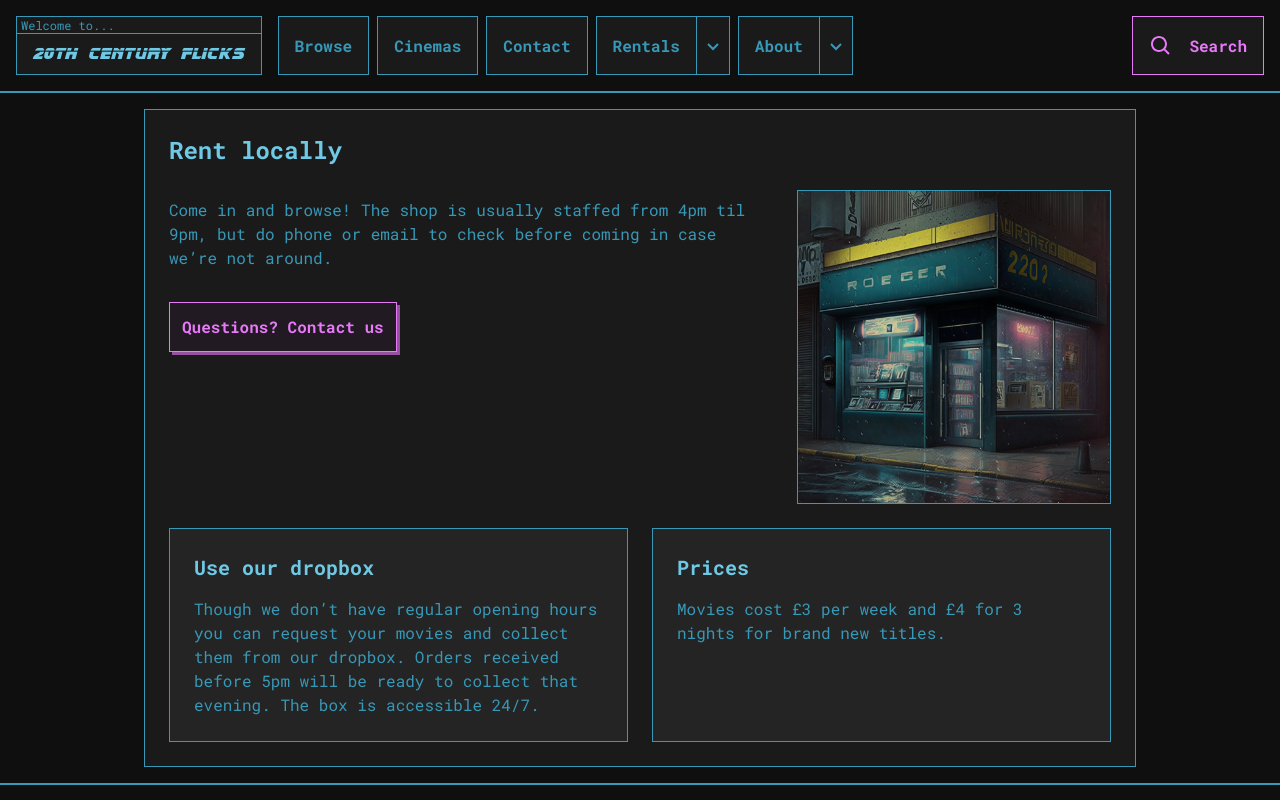
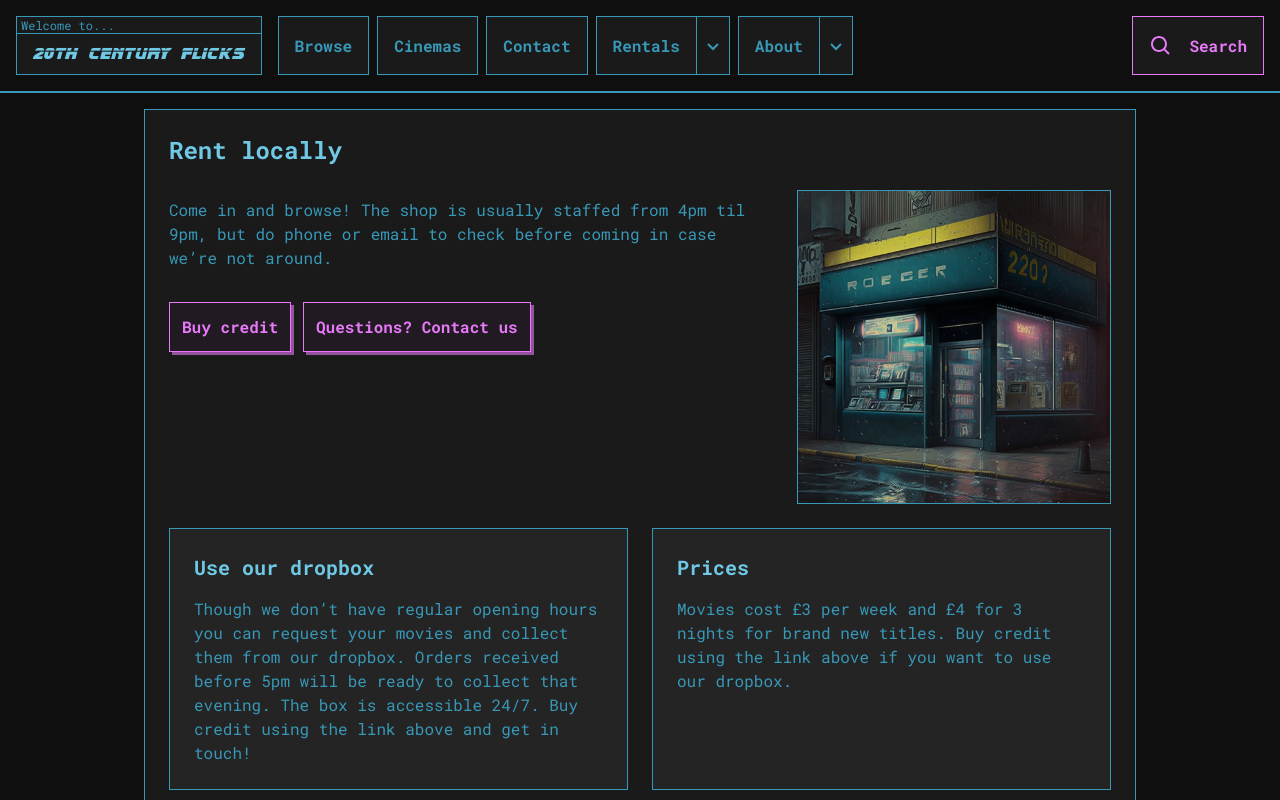
Before and after one commit to alec-hamilton/flicks-frontend, a Next.js app: page /rentals/rent-locally in a window 1280 px wide. Shown: the top 800 px of the page. Built offline with nearby package versions, Linux system fonts and the light colour scheme.

Commit message:
feat: copy updates & navbar sticky

```diff
--- a/app/components/OurCinemas.tsx
+++ b/app/components/OurCinemas.tsx
@@ -26,7 +26,7 @@ const OurCinemas = () => {
         <div className="flex flex-col gap-4 sm:gap-6">
           <p>{sectionText}</p>
           <div className="flex flex-col gap-3">
-            <Link href="/Cinemas">
+            <Link href="/cinemas">
               <StandardButton>Find out more</StandardButton>
             </Link>
           </div>
--- a/app/rentals/rent-locally/page.tsx
+++ b/app/rentals/rent-locally/page.tsx
@@ -2,11 +2,19 @@ import PageContentWrapper from "@/components/surfaces/PageContentWrapper";
 import PageContentHeader from "@/components/surfaces/PageContentHeader";
 import shopFront from "@/assets/images/bladerunner-style-movie-store.png";
 import StandardButton from "@/components/buttons/StandardButton";
+import ExternalLink from "@/components/links/ExternalLink";
+import Link from "next/link";
 import { globalConstants } from "@/constants/globalConstants";
-import Link from "next/link";
 
 const {
-  rentLocally: { pageTitle, headerText, buttonOneText, sectionOne, sectionTwo },
+  rentLocally: {
+    pageTitle,
+    headerText,
+    buttonOneText,
+    buttonTwoText,
+    sectionOne,
+    sectionTwo,
+  },
 } = globalConstants;
 
 const RentLocally = () => {
@@ -18,8 +26,11 @@ const RentLocally = () => {
         imageSrc={shopFront}
         imageAlt="Movie rental store shop front in the style of bladerunner"
       >
+        <ExternalLink href="https://paypal.me/20thcenturyflicks">
+          <StandardButton>{buttonOneText}</StandardButton>
+        </ExternalLink>
         <Link href="/contact">
-          <StandardButton>{buttonOneText}</StandardButton>
+          <StandardButton>{buttonTwoText}</StandardButton>
         </Link>
       </PageContentHeader>
       <div className="flex flex-col gap-4 mt-4 md:mt-6 sm:flex-row sm:gap-6">
--- a/components/pageLayout/Navbar/Navbar.tsx
+++ b/components/pageLayout/Navbar/Navbar.tsx
@@ -4,7 +4,7 @@ import DesktopMenu from "./DesktopMenu";
 
 const Navbar = () => {
   return (
-    <nav className="flex sticky top-0 bg-black0 border-b-2 border-primary p-2 justify-between xs:p-4 lg:justify-start">
+    <nav className="flex sticky top-0 z-50 bg-black0 border-b-2 border-primary p-2 justify-between xs:p-4 lg:justify-start">
       <NavLogo />
       <DesktopMenu />
       <MobileNav />
--- a/constants/globalConstants.ts
+++ b/constants/globalConstants.ts
@@ -30,16 +30,17 @@ export const globalConstants = {
     pageTitle: "Rent locally",
     headerText:
       "Come in and browse! The shop is usually staffed from 4pm til 9pm, but do phone or email to check before coming in case we’re not around.",
-    buttonOneText: "Questions? Contact us",
+    buttonOneText: "Buy credit",
+    buttonTwoText: "Questions? Contact us",
     sectionOne: {
       title: "Use our dropbox",
       content:
-        "Though we don’t have regular opening hours you can request your movies and collect them from our dropbox. Orders received before 5pm will be ready to collect that evening. The box is accessible 24/7.",
+        "Though we don’t have regular opening hours you can request your movies and collect them from our dropbox. Orders received before 5pm will be ready to collect that evening. The box is accessible 24/7. Buy credit using the link above and get in touch!",
     },
     sectionTwo: {
       title: "Prices",
       content:
-        "Movies cost £3 per week and £4 for 3 nights for brand new titles.",
+        "Movies cost £3 per week and £4 for 3 nights for brand new titles. Buy credit using the link above if you want to use our dropbox.",
     },
   },
   theShop: {
```
